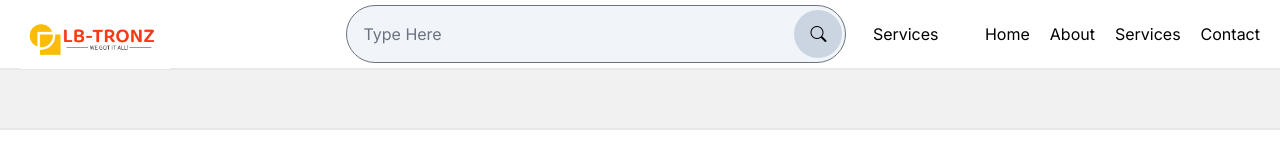
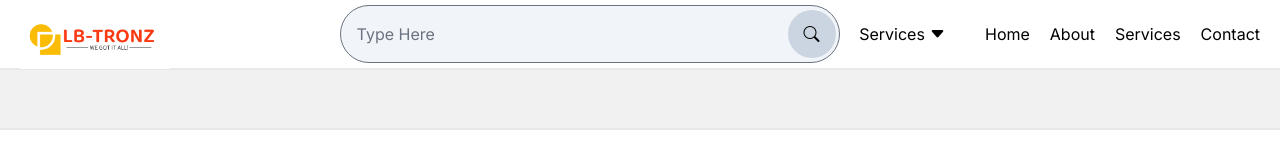
Before and after one commit to MALWICK/Lb-laptops, a Next.js app: page / in a window 1280 px wide. Shown: the top 160 px of the page. Built offline with nearby package versions, Linux system fonts and the light colour scheme.

Commit message:
updated dropdown

```diff
--- a/components/homepage/components/Dropdown.tsx
+++ b/components/homepage/components/Dropdown.tsx
@@ -33,7 +33,9 @@ const Dropdown = () => {
   return (
     <div className="dropdown" ref={dropdownRef}>
       <button className="dropdown-toggle" onClick={toggleDropdown}>
-        Services
+        Services <i className
+
+        ="bi bi-caret-down-fill"></i>
       </button>
       {isOpen && (
         <ul className="dropdown-menu">
```
